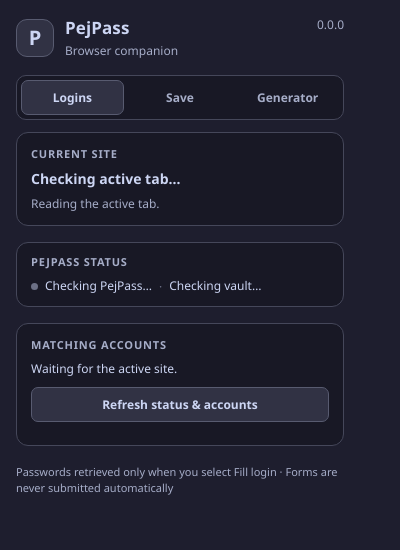
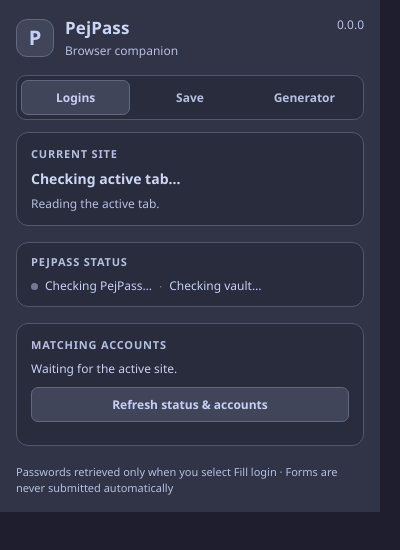
Before and after one commit to pejmands/PejPass, a browser extension: page browser/edge/popup.html in a window 400 px wide. Drawn offline with Linux system fonts and the light colour scheme.

Commit message:
Restore popup width and lighten dark theme

```diff
--- a/browser/edge/popup.css
+++ b/browser/edge/popup.css
@@ -5,23 +5,25 @@
   color: #cdd6f4;
   font-synthesis: none;
   text-rendering: optimizeLegibility;
-  --base: #1e1e2e;
-  --mantle: #181825;
-  --surface0: #313244;
-  --surface1: #45475a;
-  --surface2: #585b70;
-  --overlay0: #6c7086;
-  --subtext0: #a6adc8;
-  --text: #cdd6f4;
-  --blue: #89b4fa;
-  --lavender: #b4befe;
+  --base: #303446;
+  --mantle: #292c3c;
+  --surface0: #414559;
+  --surface1: #51576d;
+  --surface2: #626880;
+  --overlay0: #737994;
+  --subtext0: #b5bfe2;
+  --text: #c6d0f5;
+  --blue: #8caaee;
+  --lavender: #babbf1;
   --green: #a6e3a1;
   --yellow: #f9e2af;
   --red: #f38ba8;
 }
 * { box-sizing: border-box; }
 body {
-  width: min(360px, 100vw);
+  width: 380px;
+  min-width: 380px;
+  max-width: 100vw;
   min-height: 500px;
   margin: 0;
   background: var(--base);
```
